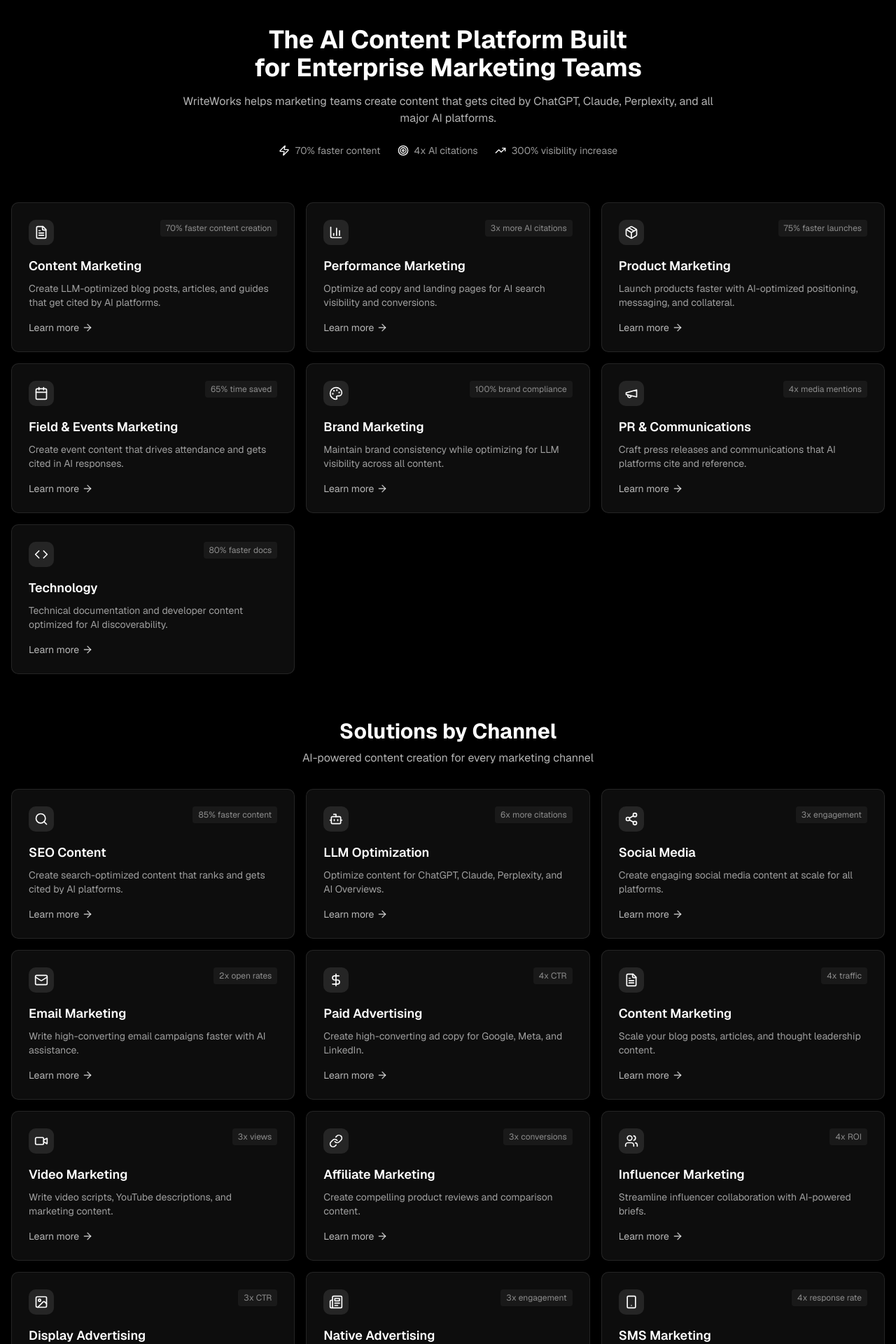
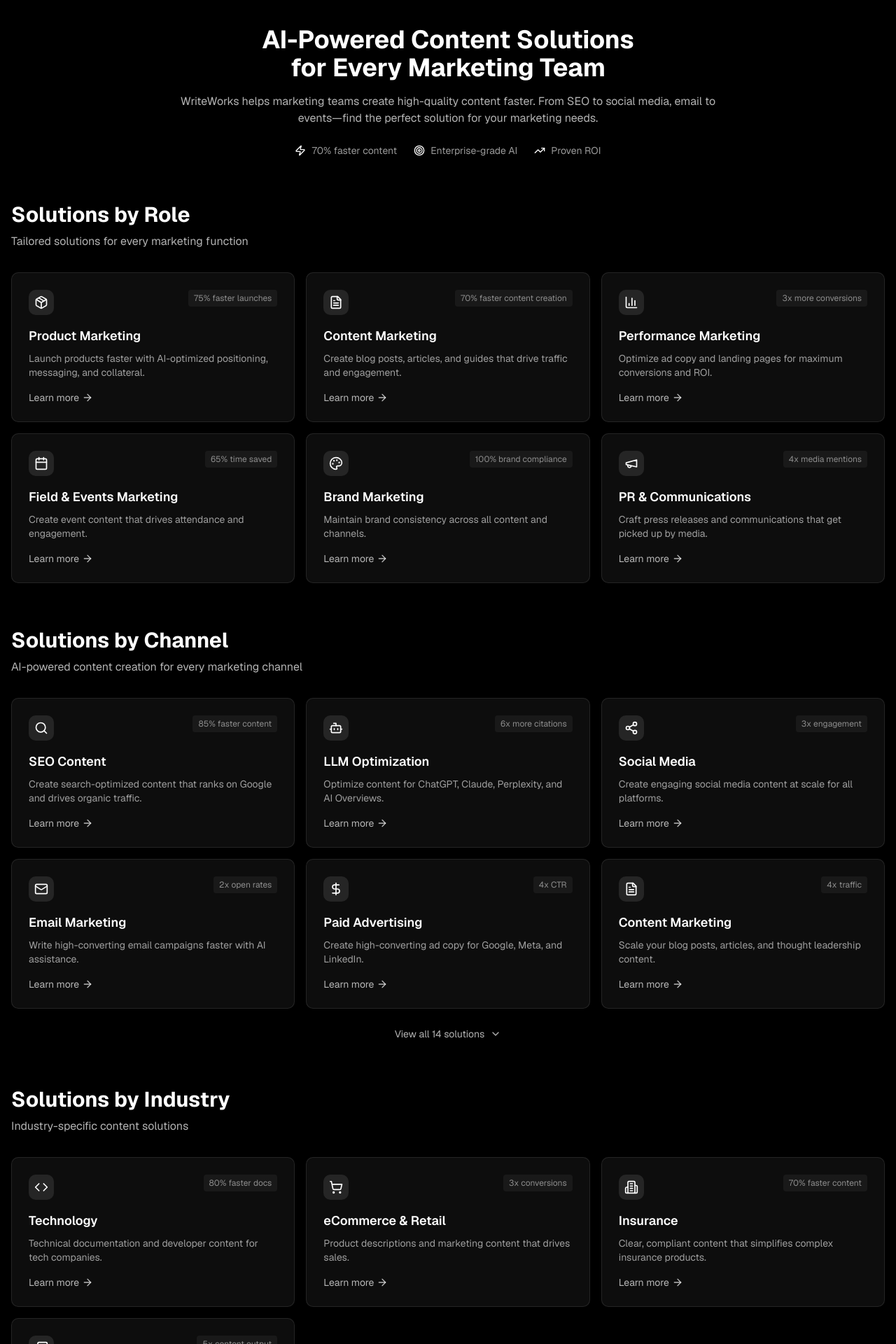
Before and after one commit to futuremindsmedia/writeworks-marketing, a Next.js app: page /solutions in a window 1280 px wide. Shown: the part 160-2080 px from the top of the page at 70% size. Built offline with nearby package versions, Linux system fonts and the light colour scheme.

Commit message:
Update solutions page: group by role/channel/industry with expand functionality
Co-authored-by: futuremindsmedia <23410760+futuremindsmedia@users.noreply.github.com>

```diff
--- a/app/solutions/page.tsx
+++ b/app/solutions/page.tsx
@@ -1,6 +1,9 @@
+"use client"
+
 import { Button } from "@/components/ui/button"
 import { Breadcrumbs } from "@/components/breadcrumbs"
 import Link from "next/link"
+import { useState } from "react"
 import {
   FileText,
   BarChart3,
@@ -26,23 +29,15 @@ import {
   Smartphone,
   Mic,
   Presentation,
+  Shield,
+  MessageSquare,
+  Cpu,
+  ShoppingCart,
+  Building2,
+  ChevronDown,
 } from "lucide-react"
 
-const solutions = [
-  {
-    title: "Content Marketing",
-    description: "Create LLM-optimized blog posts, articles, and guides that get cited by AI platforms.",
-    href: "/solutions/content-marketing",
-    icon: FileText,
-    stats: "70% faster content creation",
-  },
-  {
-    title: "Performance Marketing",
-    description: "Optimize ad copy and landing pages for AI search visibility and conversions.",
-    href: "/solutions/performance-marketing",
-    icon: BarChart3,
-    stats: "3x more AI citations",
-  },
+const solutionsByRole = [
   {
     title: "Product Marketing",
     description: "Launch products faster with AI-optimized positioning, messaging, and collateral.",
@@ -51,39 +46,77 @@ const solutions = [
     stats: "75% faster launches",
   },
   {
+    title: "Content Marketing",
+    description: "Create blog posts, articles, and guides that drive traffic and engagement.",
+    href: "/solutions/content-marketing",
+    icon: FileText,
+    stats: "70% faster content creation",
+  },
+  {
+    title: "Performance Marketing",
+    description: "Optimize ad copy and landing pages for maximum conversions and ROI.",
+    href: "/solutions/performance-marketing",
+    icon: BarChart3,
+    stats: "3x more conversions",
+  },
+  {
     title: "Field & Events Marketing",
-    description: "Create event content that drives attendance and gets cited in AI responses.",
+    description: "Create event content that drives attendance and engagement.",
     href: "/solutions/field-events-marketing",
     icon: Calendar,
     stats: "65% time saved",
   },
   {
     title: "Brand Marketing",
-    description: "Maintain brand consistency while optimizing for LLM visibility across all content.",
+    description: "Maintain brand consistency across all content and channels.",
     href: "/solutions/brand-marketing",
     icon: Palette,
     stats: "100% brand compliance",
   },
   {
     title: "PR & Communications",
-    description: "Craft press releases and communications that AI platforms cite and reference.",
+    description: "Craft press releases and communications that get picked up by media.",
     href: "/solutions/pr-communications",
     icon: Megaphone,
     stats: "4x media mentions",
   },
+]
+
+const solutionsByIndustry = [
   {
     title: "Technology",
-    description: "Technical documentation and developer content optimized for AI discoverability.",
+    description: "Technical documentation and developer content for tech companies.",
     href: "/solutions/technology",
     icon: Code,
     stats: "80% faster docs",
+  },
+  {
+    title: "eCommerce & Retail",
+    description: "Product descriptions and marketing content that drives sales.",
+    href: "/solutions/ecommerce-retail",
+    icon: ShoppingCart,
+    stats: "3x conversions",
+  },
+  {
+    title: "Insurance",
+    description: "Clear, compliant content that simplifies complex insurance products.",
+    href: "/solutions/insurance",
+    icon: Building2,
+    stats: "70% faster content",
+  },
+  {
+    title: "Media & Publishing",
+    description: "Scale content production across multiple channels and platforms.",
+    href: "/solutions/media-publishing",
+    icon: Newspaper,
+    stats: "5x content output",
   },
 ]
 
 const channelSolutions = [
   {
     title: "SEO Content",
-    description: "Create search-optimized content that ranks and gets cited by AI platforms.",
+    description: "Create search-optimized content that ranks on Google and drives organic traffic.",
     href: "/solutions/seo-content",
     icon: Search,
     stats: "85% faster content",
@@ -182,6 +215,14 @@ const channelSolutions = [
 ]
 
 export default function SolutionsPage() {
+  const [showAllRole, setShowAllRole] = useState(false)
+  const [showAllChannel, setShowAllChannel] = useState(false)
+  const [showAllIndustry, setShowAllIndustry] = useState(false)
+
+  const visibleRoleSolutions = showAllRole ? solutionsByRole : solutionsByRole.slice(0, 6)
+  const visibleChannelSolutions = showAllChannel ? channelSolutions : channelSolutions.slice(0, 6)
+  const visibleIndustrySolutions = showAllIndustry ? solutionsByIndustry : solutionsByIndustry.slice(0, 6)
+
   return (
     <div className="min-h-screen bg-black">
       {/* Breadcrumbs */}
@@ -193,11 +234,10 @@ export default function SolutionsPage() {
       <section className="max-w-7xl mx-auto px-4 pt-8 pb-12 md:pt-10 md:pb-16">
         <div className="max-w-3xl mx-auto text-center">
           <h1 className="text-3xl md:text-4xl font-bold text-white mb-4 text-balance">
-            The AI Content Platform Built for Enterprise Marketing Teams
+            AI-Powered Content Solutions for Every Marketing Team
           </h1>
           <p className="text-base text-white/70 mb-6 text-pretty">
-            WriteWorks helps marketing teams create content that gets cited by ChatGPT, Claude, Perplexity, and all
-            major AI platforms.
+            WriteWorks helps marketing teams create high-quality content faster. From SEO to social media, email to events—find the perfect solution for your marketing needs.
           </p>
           <div className="flex flex-wrap items-center justify-center gap-6 text-sm text-white/60">
             <div className="flex items-center gap-2">
@@ -206,20 +246,24 @@ export default function SolutionsPage() {
             </div>
             <div className="flex items-center gap-2">
               <Target className="w-4 h-4 text-white" />
-              <span>4x AI citations</span>
+              <span>Enterprise-grade AI</span>
             </div>
             <div className="flex items-center gap-2">
               <TrendingUp className="w-4 h-4 text-white" />
-              <span>300% visibility increase</span>
+              <span>Proven ROI</span>
             </div>
           </div>
         </div>
       </section>
 
-      {/* Solutions Grid */}
+      {/* Solutions by Role */}
       <section className="max-w-7xl mx-auto px-4 pb-16">
+        <div className="mb-8">
+          <h2 className="text-2xl md:text-3xl font-bold text-white mb-2">Solutions by Role</h2>
+          <p className="text-white/70">Tailored solutions for every marketing function</p>
+        </div>
         <div className="grid md:grid-cols-2 lg:grid-cols-3 gap-4">
-          {solutions.map((solution) => (
+          {visibleRoleSolutions.map((solution) => (
             <Link
               key={solution.href}
               href={solution.href}
@@ -240,16 +284,27 @@ export default function SolutionsPage() {
             </Link>
           ))}
         </div>
+        {solutionsByRole.length > 6 && (
+          <div className="mt-6 text-center">
+            <button
+              onClick={() => setShowAllRole(!showAllRole)}
+              className="inline-flex items-center gap-2 text-sm text-white/70 hover:text-white transition-colors"
+            >
+              {showAllRole ? "Show less" : `View all ${solutionsByRole.length} solutions`}
+              <ChevronDown className={`w-4 h-4 transition-transform ${showAllRole ? "rotate-180" : ""}`} />
+            </button>
+          </div>
+        )}
       </section>
 
-      {/* Channel Solutions Section */}
+      {/* Solutions by Channel */}
       <section className="max-w-7xl mx-auto px-4 pb-16">
         <div className="mb-8">
-          <h2 className="text-2xl md:text-3xl font-bold text-white mb-2 text-center">Solutions by Channel</h2>
-          <p className="text-white/70 text-center">AI-powered content creation for every marketing channel</p>
+          <h2 className="text-2xl md:text-3xl font-bold text-white mb-2">Solutions by Channel</h2>
+          <p className="text-white/70">AI-powered content creation for every marketing channel</p>
         </div>
         <div className="grid md:grid-cols-2 lg:grid-cols-3 gap-4">
-          {channelSolutions.map((solution) => (
+          {visibleChannelSolutions.map((solution) => (
             <Link
               key={solution.href}
               href={solution.href}
@@ -270,6 +325,58 @@ export default function SolutionsPage() {
             </Link>
           ))}
         </div>
+        {channelSolutions.length > 6 && (
+          <div className="mt-6 text-center">
+            <button
+              onClick={() => setShowAllChannel(!showAllChannel)}
+              className="inline-flex items-center gap-2 text-sm text-white/70 hover:text-white transition-colors"
+            >
+              {showAllChannel ? "Show less" : `View all ${channelSolutions.length} solutions`}
+              <ChevronDown className={`w-4 h-4 transition-transform ${showAllChannel ? "rotate-180" : ""}`} />
+            </button>
+          </div>
+        )}
+      </section>
+
+      {/* Solutions by Industry */}
+      <section className="max-w-7xl mx-auto px-4 pb-16">
+        <div className="mb-8">
+          <h2 className="text-2xl md:text-3xl font-bold text-white mb-2">Solutions by Industry</h2>
+          <p className="text-white/70">Industry-specific content solutions</p>
+        </div>
+        <div className="grid md:grid-cols-2 lg:grid-cols-3 gap-4">
+          {visibleIndustrySolutions.map((solution) => (
+            <Link
+              key={solution.href}
+              href={solution.href}
+              className="group bg-white/5 border border-white/10 rounded-lg p-6 hover:bg-white/10 hover:border-white/20 transition-all"
+            >
+              <div className="flex items-start justify-between mb-4">
+                <div className="p-2 bg-white/10 rounded-lg">
+                  <solution.icon className="w-5 h-5 text-white" />
+                </div>
+                <span className="text-xs text-white/50 bg-white/5 px-2 py-1 rounded">{solution.stats}</span>
+              </div>
+              <h2 className="text-lg font-semibold text-white mb-2 group-hover:text-white/90">{solution.title}</h2>
+              <p className="text-sm text-white/60 mb-4">{solution.description}</p>
+              <div className="flex items-center text-sm text-white/70 group-hover:text-white transition-colors">
+                <span>Learn more</span>
+                <ArrowRight className="w-4 h-4 ml-1 group-hover:translate-x-1 transition-transform" />
+              </div>
+            </Link>
+          ))}
+        </div>
+        {solutionsByIndustry.length > 6 && (
+          <div className="mt-6 text-center">
+            <button
+              onClick={() => setShowAllIndustry(!showAllIndustry)}
+              className="inline-flex items-center gap-2 text-sm text-white/70 hover:text-white transition-colors"
+            >
+              {showAllIndustry ? "Show less" : `View all ${solutionsByIndustry.length} solutions`}
+              <ChevronDown className={`w-4 h-4 transition-transform ${showAllIndustry ? "rotate-180" : ""}`} />
+            </button>
+          </div>
+        )}
       </section>
 
       {/* CTA Section - Compact */}
@@ -277,7 +384,7 @@ export default function SolutionsPage() {
         <div className="max-w-7xl mx-auto px-4 text-center">
           <h2 className="text-xl md:text-2xl font-bold text-white mb-3">Ready to Get Started?</h2>
           <p className="text-sm text-white/60 mb-6 max-w-lg mx-auto">
-            Join thousands of marketing teams creating AI-optimized content with WriteWorks.
+            Join thousands of marketing teams creating high-quality content with WriteWorks AI.
           </p>
           <div className="flex flex-col sm:flex-row items-center justify-center gap-3">
             <Button
```
